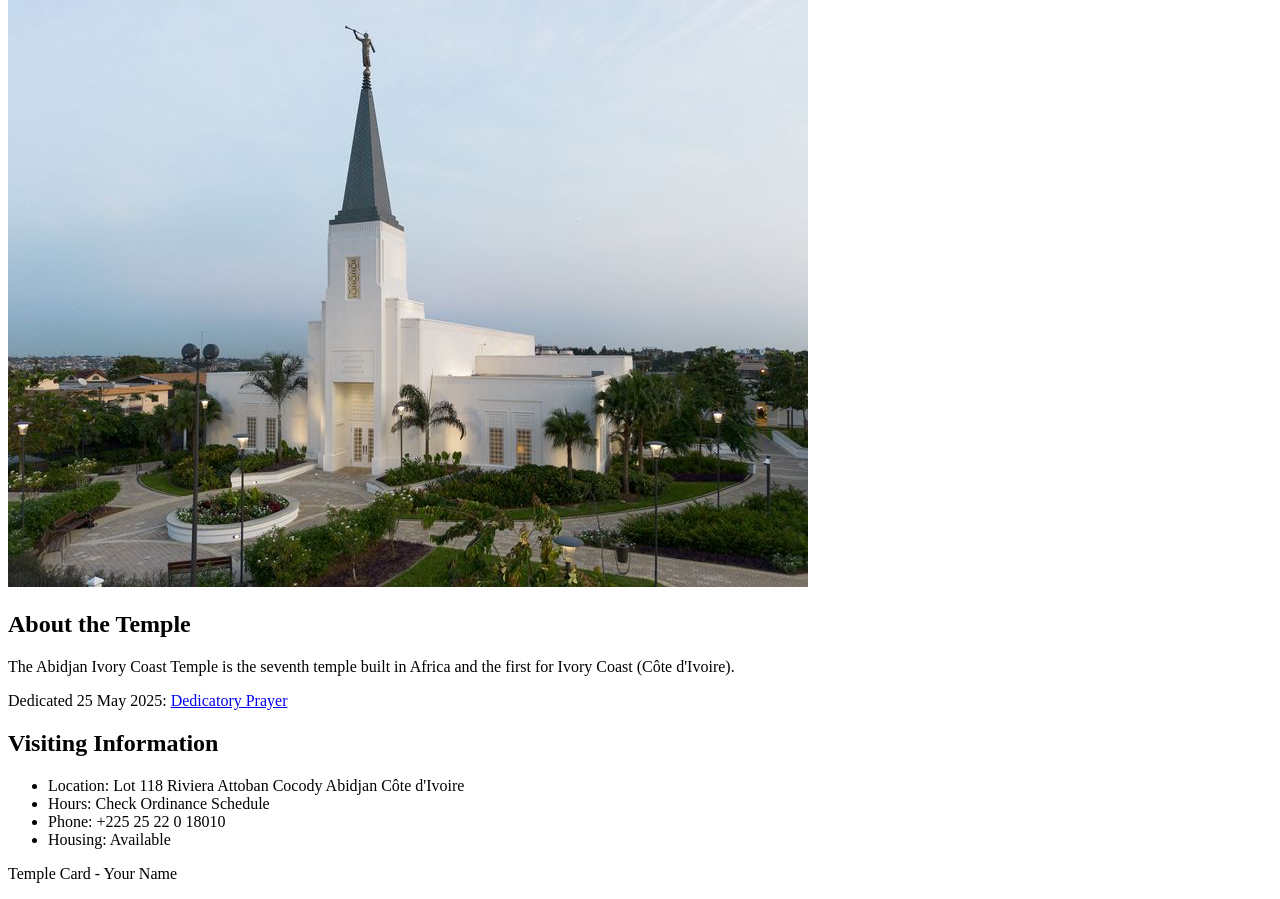
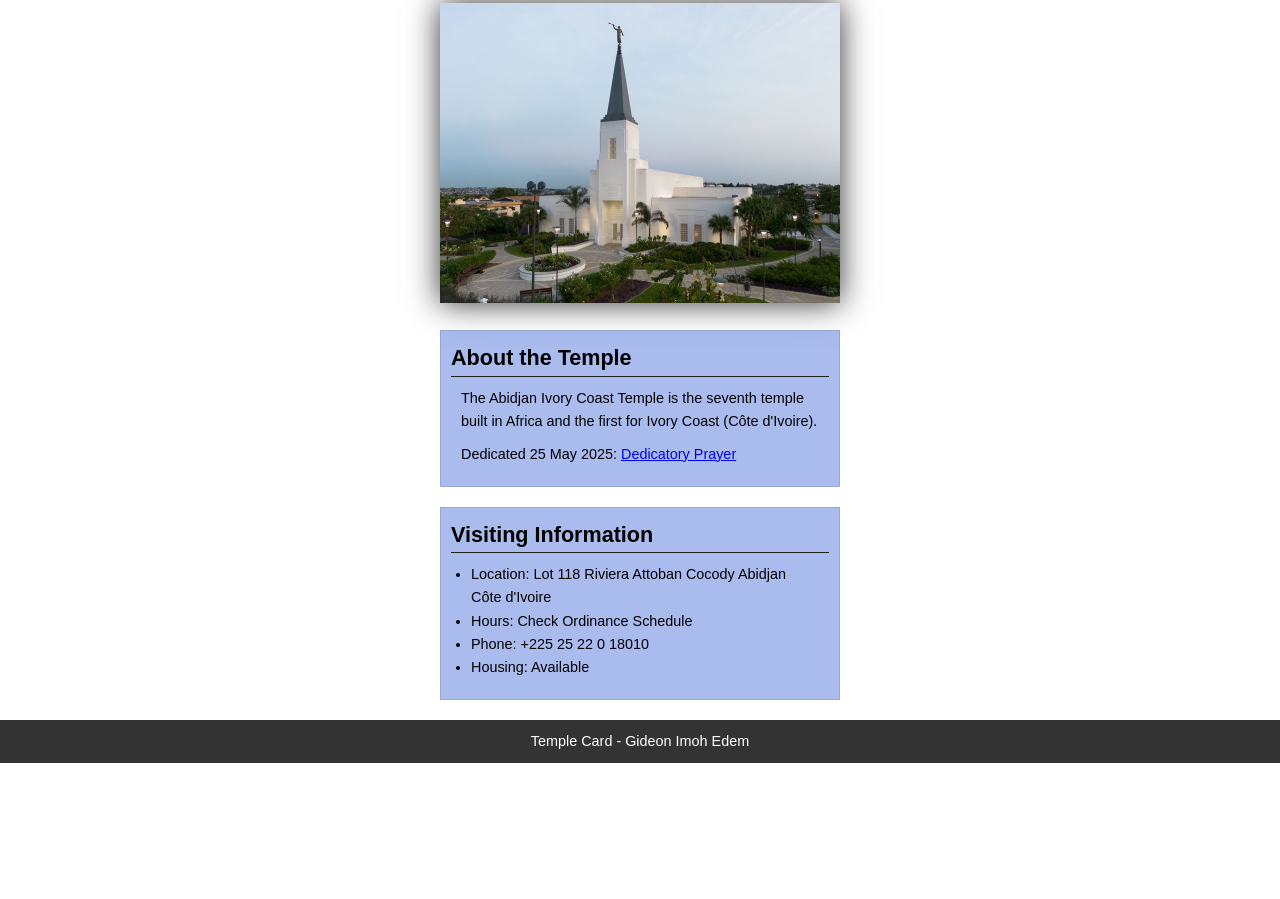
Before and after one commit to gideonimoh309-svg/wdd130, a plain HTML site: page week02/temple.html in a window 1280 px wide. Shown: the part 127-1026 px from the top of the page. After the commit the page ends 890 px from the top, so only its background shows below. Drawn offline with Linux system fonts and the light colour scheme.

Commit message:
code along wk2 first pass

```diff
--- /dev/null
+++ b/week02/styles/temple.css
@@ -0,0 +1,59 @@
+* {
+    margin: 0;
+    padding: 0;
+
+}
+
+body {
+    font-family: Arial, sans-serif;
+    line-height: 1.6;
+}
+
+header,
+footer {
+    background-color: #333;
+    color: #fff;
+    padding: 10px;
+    text-align: center;
+    font-size: 1.5rem;
+}
+
+main {
+    width: 400px;
+    margin: 0 auto;
+}
+
+h1 {
+    margin: 10px;
+    text-align: center;
+}
+
+h2 {
+    border-bottom: 1px solid #222;
+}
+
+img {
+    width: 100%;
+    height: auto;
+    box-shadow: 0 0 30px #333;
+}
+
+section {
+    margin: 20px 0;
+    border: 1px solid rgb(0 0 0 / 10%);
+    padding: 10px;
+    background-color: #abe;
+    font-size: .9rem;
+}
+
+section p {
+    margin: 10px;
+}
+
+ul {
+    margin: 10px 20px;
+}
+
+footer {
+    font-size: .9rem;
+}
--- a/week02/temple.html
+++ b/week02/temple.html
@@ -1,10 +1,10 @@
 <!DOCTYPE html>
 <html lang="en">
-
 <head>
     <meta charset="UTF-8">
     <meta name="viewport" content="width=device-width, initial-scale=1.0">
     <title>Temple Card - Abidjan Côte d'Ivoire</title>
+    <link rel="stylesheet" href="styles/temple.css">
 </head>
 
 <body>
@@ -18,8 +18,11 @@
         </picture>
         <section>
             <h2>About the Temple</h2>
-            <p>The Abidjan Ivory Coast Temple is the seventh temple built in Africa and the first for Ivory Coast (Côte d'Ivoire).</p>
-            <p>Dedicated 25 May 2025: <a href="https://www.churchofjesuschrist.org/temples/dedicatory-prayer/abidjan-ivory-coast-temple/2025-05-25?lang=eng" target="_blank" rel="noopener noreferrer">Dedicatory Prayer</a></p>
+            <p>The Abidjan Ivory Coast Temple is the seventh temple built in Africa and the first for Ivory Coast (Côte
+                d'Ivoire).</p>
+            <p>Dedicated 25 May 2025: <a
+                    href="https://www.churchofjesuschrist.org/temples/dedicatory-prayer/abidjan-ivory-coast-temple/2025-05-25?lang=eng"
+                    target="_blank" rel="noopener noreferrer">Dedicatory Prayer</a></p>
         </section>
         <section>
             <h2>Visiting Information</h2>
@@ -32,7 +35,7 @@
         </section>
     </main>
     <footer>
-        <p>Temple Card - Your Name</p>
+        <p>Temple Card - Gideon Imoh Edem</p>
     </footer>
 </body>
 
```
